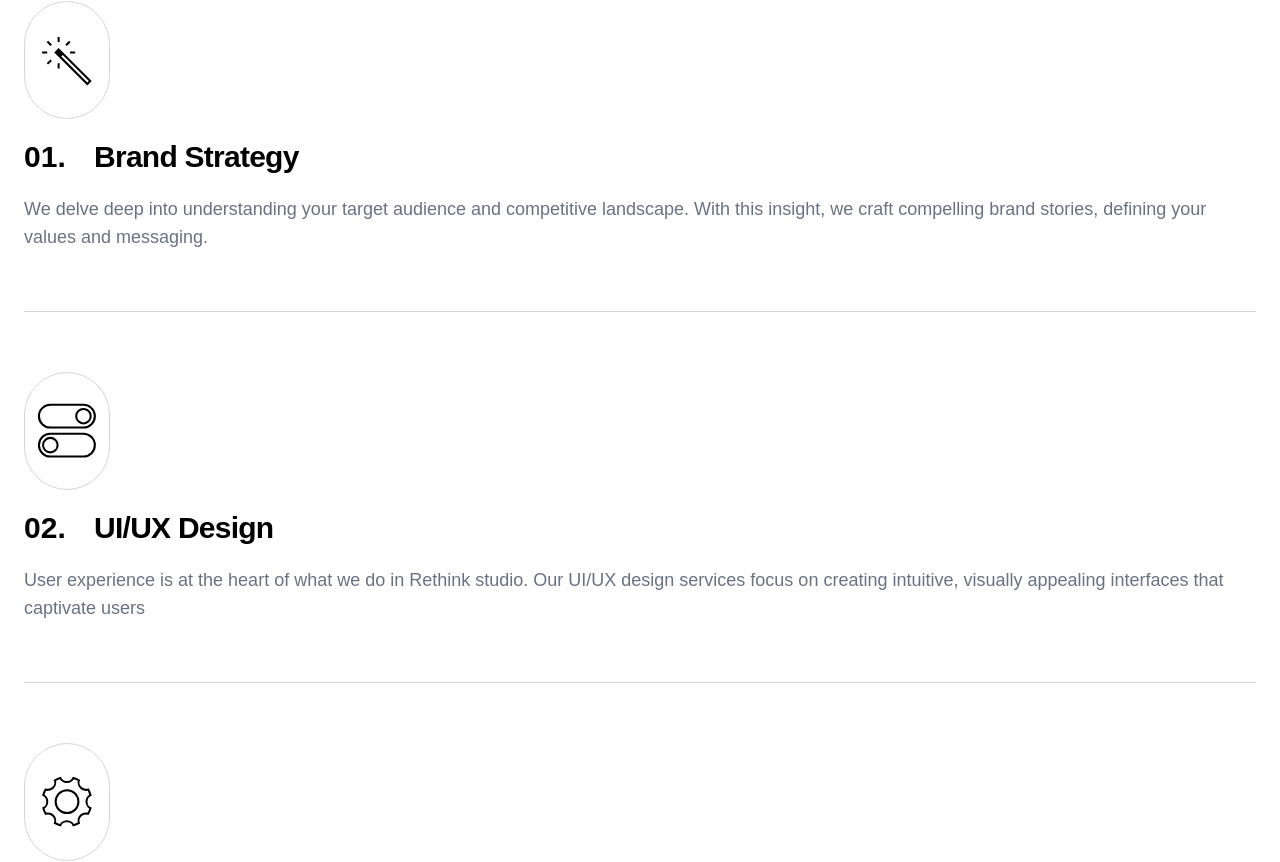
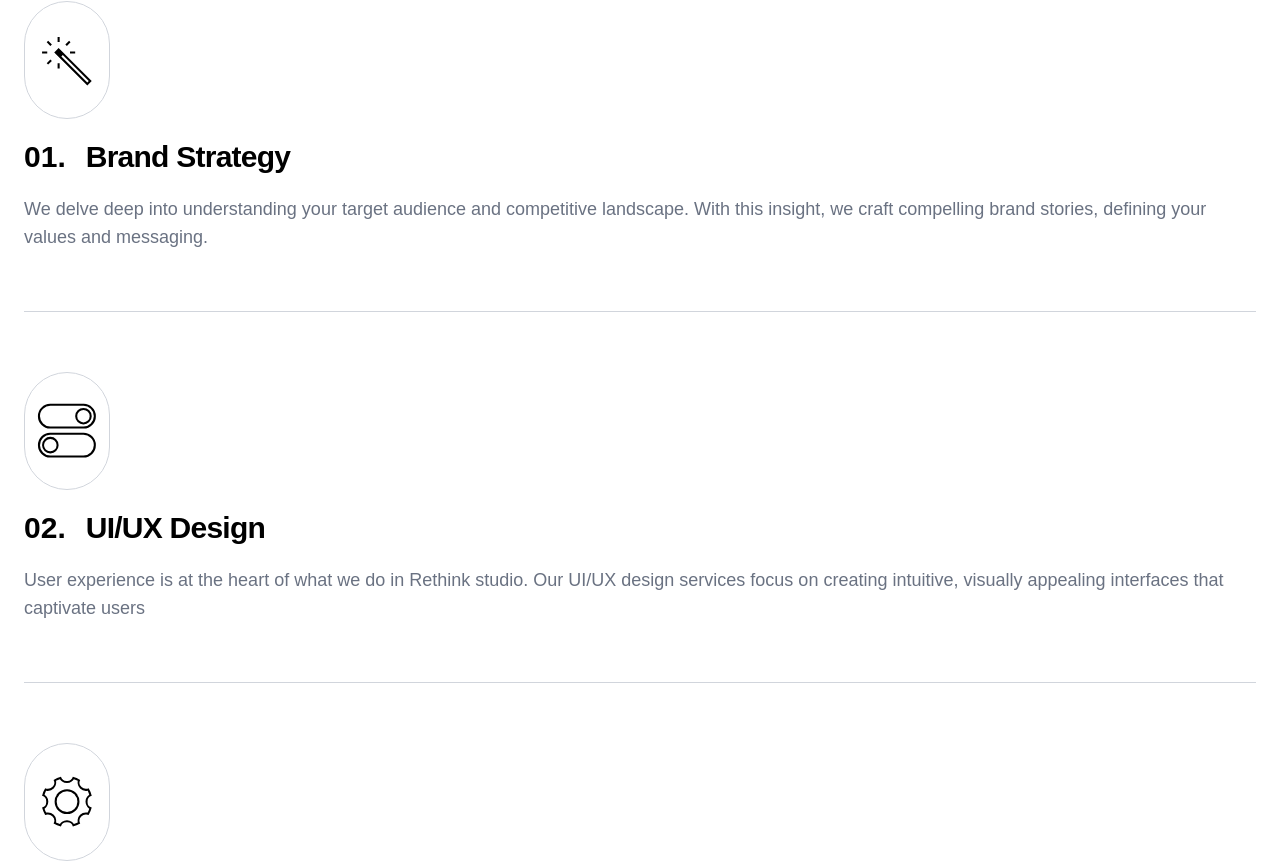
Before and after one commit to CleverCoder03/velocity-studio, a Next.js app: page / in a window 1280 px wide. Shown: the part 4032-4894 px from the top of the page. Built offline with nearby package versions, Linux system fonts and the light colour scheme; a web font is replaced by a local one.

Commit message:
fixed services

```diff
--- a/app/components/Services.jsx
+++ b/app/components/Services.jsx
@@ -17,10 +17,10 @@ const Services = () => {
               </div>
             </div>
             <div className="mt-5">
-              <h1 className="font-mona font-semibold text-3xl">
+              <div className="font-mona font-semibold text-3xl flex">
                 <span>{service.id}.</span>{" "}
-                <span className="ml-5 tracking-tight">{service.title}</span>
-              </h1>
+                <h1 className={`ml-5 tracking-tight ${service.title === "Creative Development" ? "w-20" : "w-full"}`}>{service.title}</h1>
+              </div>
               <div className="mt-5">
                 <p className="font-mona text-gray-500 text-lg">
                   {service.desc}
```
